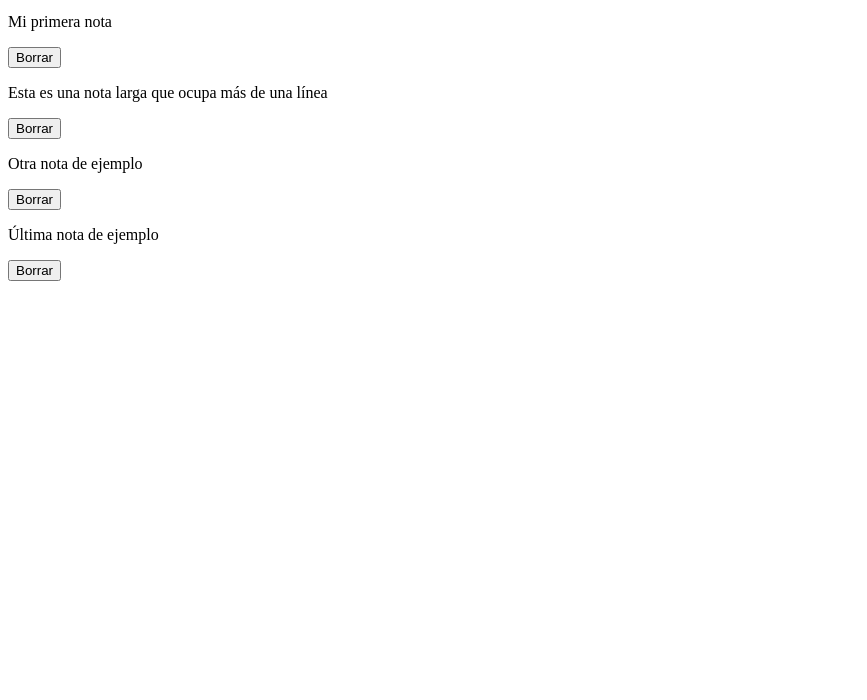
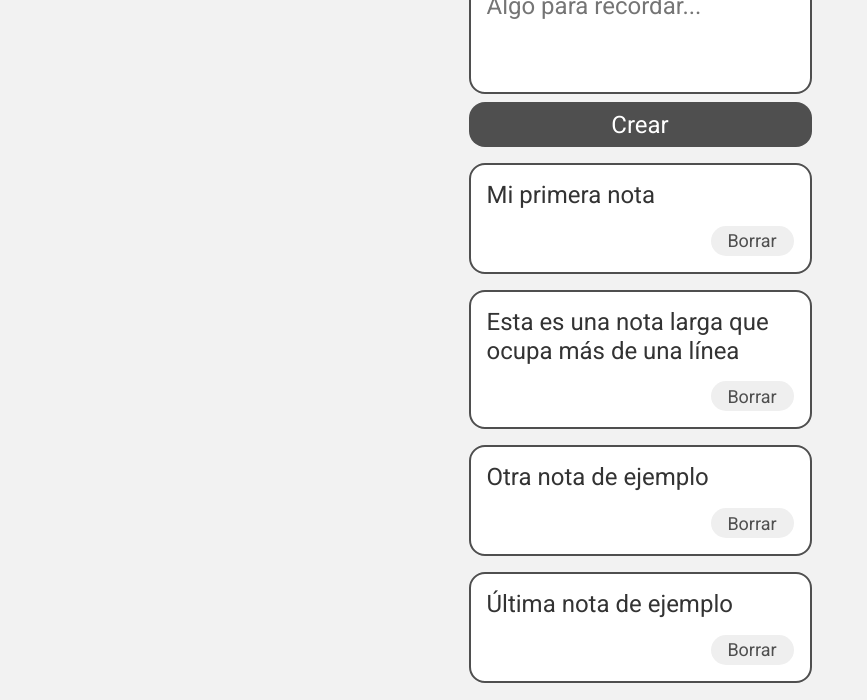
Before and after one commit to madmen93/mis-notas-app, a plain HTML site: page index.html in a window 1280 px wide. Shown: the part 112-812 px from the top of the page, without its empty margins (0-867 px from the left). Drawn offline with Linux system fonts and the light colour scheme.

Commit message:
Se añadió estilos

```diff
--- a/index.html
+++ b/index.html
@@ -3,6 +3,10 @@
 <head>
     <meta charset="UTF-8">
     <meta name="viewport" content="width=device-width, initial-scale=1.0">
+    <link rel="preconnect" href="https://fonts.googleapis.com">
+    <link rel="preconnect" href="https://fonts.gstatic.com" crossorigin>
+    <link href="https://fonts.googleapis.com/css2?family=Roboto:wght@400;700&display=swap" rel="stylesheet">
+    <link rel="stylesheet" href="styles.css">
     <title>Mis Notas</title>
 </head>
 <body>
--- /dev/null
+++ b/styles.css
@@ -0,0 +1,81 @@
+*{
+    box-sizing: border-box;
+    font-family: Roboto, Verdana, Geneva, Tahoma, sans-serif;
+}
+body{
+    background-color: #F2F2F2;
+    padding: 32px 0px;
+    margin: 0px;
+}
+.container{
+    margin: auto;
+    padding: 0px 16px;
+    width: 375px;
+    height: 748px;
+}
+.container, form, .notesContainer, .row, .note{
+    display: flex;
+    flex-direction: column;
+}
+.container, .notesContainer, .row, .note{
+    gap: 16px;
+}
+h1{
+    font-size: 32px;
+    text-align: center;
+    margin: 0px;
+}
+textarea{
+    height: 120px;
+    resize: none;
+}
+textarea, .note{
+    padding: 16px;
+    width: 343px;
+    background-color: #FFFFFF;
+    border: 2px solid #4F4F4F;
+}
+textarea, .note, #createBtn, .delete{
+    border-radius: 16px;
+}
+form{
+    flex-wrap: wrap;
+    gap: 8px;
+}
+textarea::placeholder{
+    color: BDBDBD;
+}
+textarea::placeholder, p, #createBtn{
+    font-size: 24px;
+}
+#createBtn{
+    width: 343px;
+    height: 45px;
+    padding: 8px 16px;
+    background-color: #4F4F4F;
+    color: #FFFFFF;
+}
+#createBtn, .delete{
+    border: none;
+}
+.notesContainer{
+    align-items: center;
+}
+.note{
+    justify-content: space-between;
+    flex: 1;
+}
+p{
+    line-height: 28.8px;
+    color: #333333;
+    margin: 0px;
+}
+.delete{
+    padding: 4px 16px;
+    width: 83px;
+    height: 30px;
+    background-color: E0E0E0;
+    font-size: 18px;
+    color: #4F4F4F;
+    align-self: end;
+}
```
